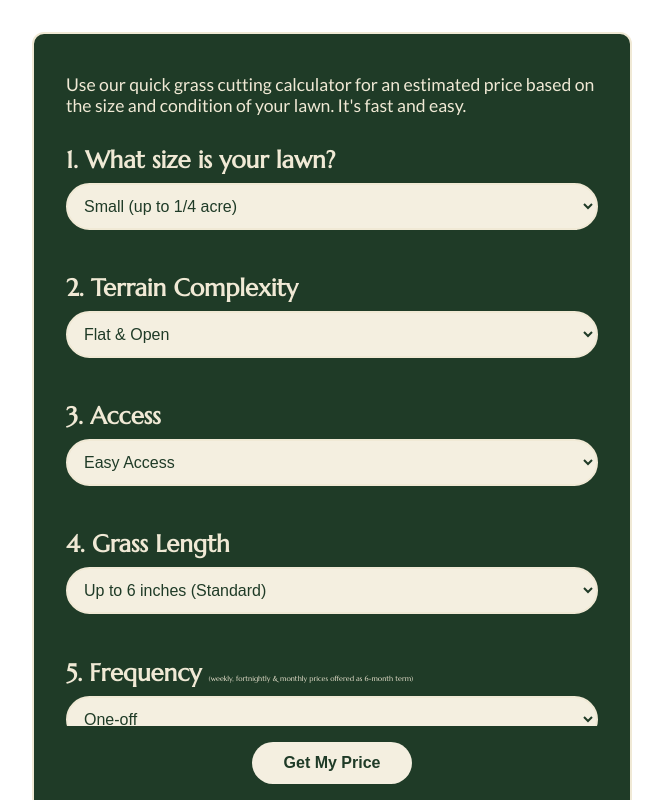
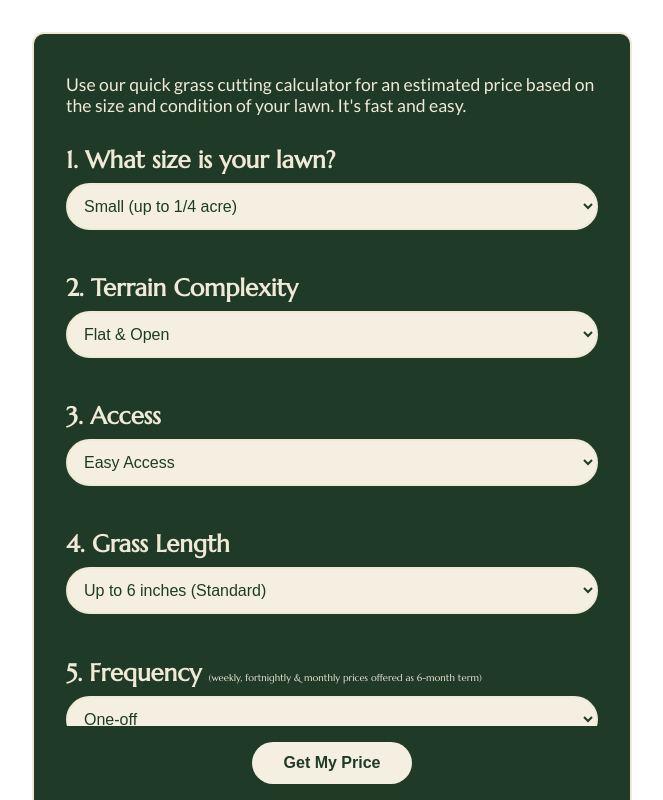
Before and after one commit to Elmandvale/grass_calculator, a plain HTML site: page index.html in a window 1280 px wide. Shown: the top 800 px of the page, without its empty margins (308-971 px from the left). Drawn offline with Linux system fonts and the light colour scheme.

Commit message:
Update index.html

```diff
--- a/index.html
+++ b/index.html
@@ -149,7 +149,7 @@
         <option value="very_long">Over 24 inches (Custom Quote Required)</option>
       </select>
 
-      <h2>5. Frequency <span style="font-size: 30%; font-weight: normal;">(weekly, fortnightly & monthly prices offered as 6-month term)</span></h2>
+      <h2>5. Frequency <span style="font-size: 40%; font-weight: normal;">(weekly, fortnightly & monthly prices offered as 6-month term)</span></h2>
       <select id="frequency">
         <option value="one_off">One-off</option>
         <option value="monthly">Monthly (-10%)</option>
```
